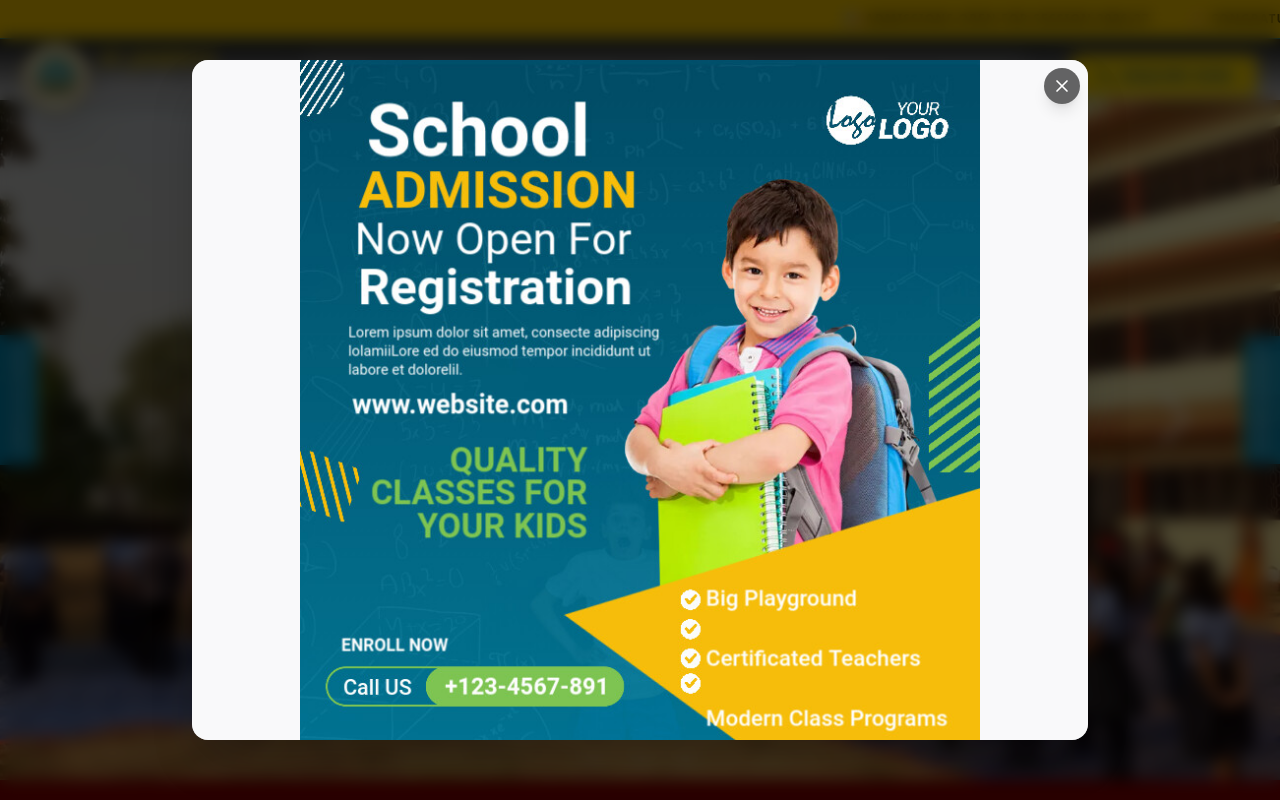
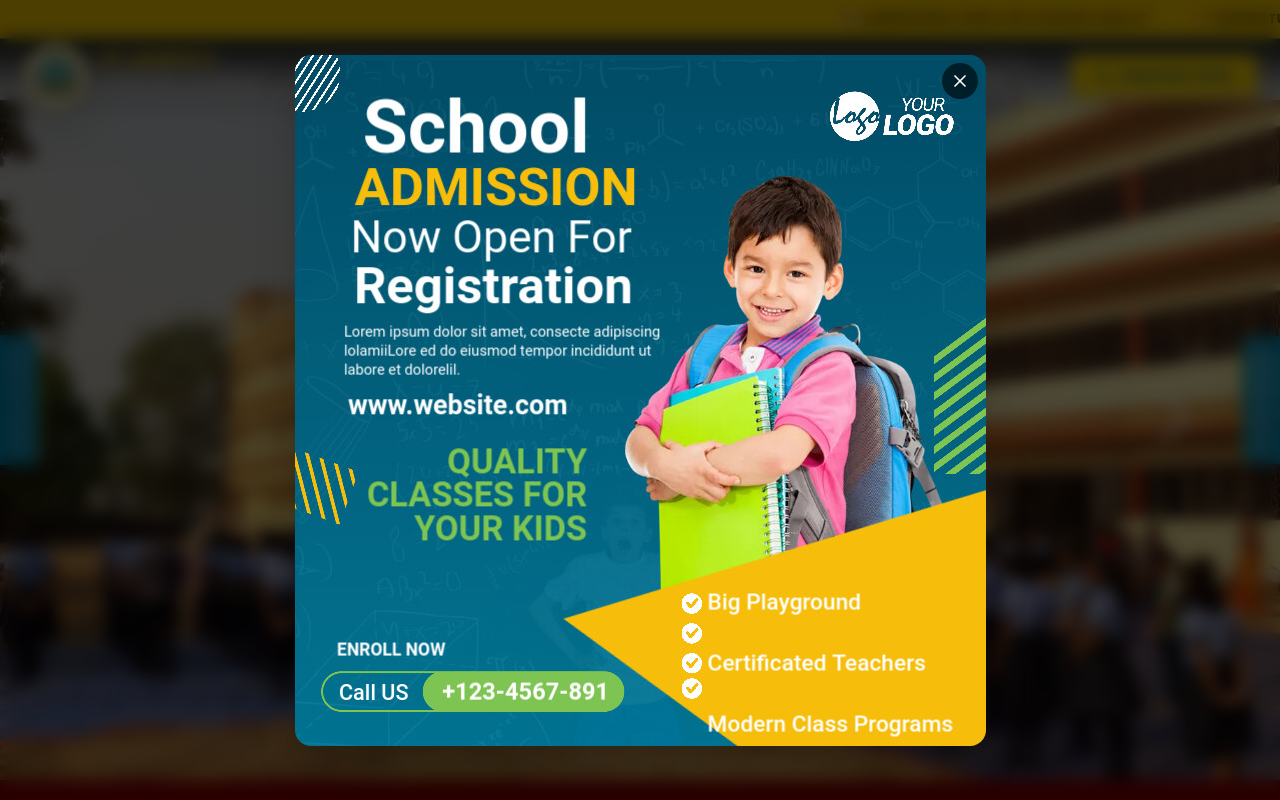
Before and after one commit to Arunverma759954/school-web, a Next.js app: page / in a window 1280 px wide. Shown: the top 800 px of the page. Built offline with nearby package versions, Linux system fonts and the light colour scheme.

Commit message:
fix: refine popup implementation to remove white borders

```diff
--- a/src/components/PopupModal.tsx
+++ b/src/components/PopupModal.tsx
@@ -37,39 +37,31 @@ export default function PopupModal() {
                         className="absolute inset-0 bg-black/70 backdrop-blur-sm"
                     />
 
-                    {/* Modal Content */}
+                    {/* Modal Content - Shrink wrapped to image */}
                     <motion.div
-                        initial={{ opacity: 0, scale: 0.8, y: 20 }}
-                        animate={{ opacity: 1, scale: 1, y: 0 }}
-                        exit={{ opacity: 0, scale: 0.8, y: 20 }}
+                        initial={{ opacity: 0, scale: 0.8 }}
+                        animate={{ opacity: 1, scale: 1 }}
+                        exit={{ opacity: 0, scale: 0.8 }}
                         transition={{ type: "spring", damping: 25, stiffness: 300 }}
-                        className="relative w-[95%] max-w-4xl bg-white rounded-xl md:rounded-2xl shadow-2xl overflow-hidden mx-auto"
+                        className="relative max-w-[90vw] max-h-[90vh] overflow-hidden rounded-2xl shadow-2xl bg-transparent"
                     >
                         {/* Close Button */}
                         <button
                             onClick={handleClose}
-                            className="absolute top-2 right-2 z-10 p-2 bg-black/60 text-white rounded-full hover:bg-red-600 transition-colors shadow-lg"
+                            className="absolute top-2 right-2 z-50 p-2 bg-black/60 text-white rounded-full hover:bg-red-600 transition-colors backdrop-blur-sm"
                         >
                             <X size={20} />
                         </button>
 
-                        {/* Image Container - Responsive Height */}
-                        <div className="relative w-full h-auto max-h-[80vh] md:max-h-[85vh] flex items-center justify-center bg-gray-100/50">
-                            {/*
-                                USER INSTRUCTION:
-                                Please place your popup image in the 'public' folder
-                                and rename it to 'popup.jpg' (or update the src below).
-                            */}
+                        {/* Image - Auto dimensions to fit content */}
                         <img
                             src="/school.jpg"
                             alt="Announcement"
-                                className="w-full h-full object-contain max-h-[80vh] md:max-h-[85vh]"
+                            className="w-auto h-auto max-w-full max-h-[90vh] object-contain block"
                             onError={(e) => {
-                                    // Fallback if image not found
-                                    e.currentTarget.src = "https://placehold.co/600x400?text=Please+Add+popup.jpg";
+                                e.currentTarget.src = "https://placehold.co/600x600?text=Popup+Image";
                             }}
                         />
-                        </div>
                     </motion.div>
                 </div>
             )}
```
Lines whose indentation alone changed are shown as unchanged.
